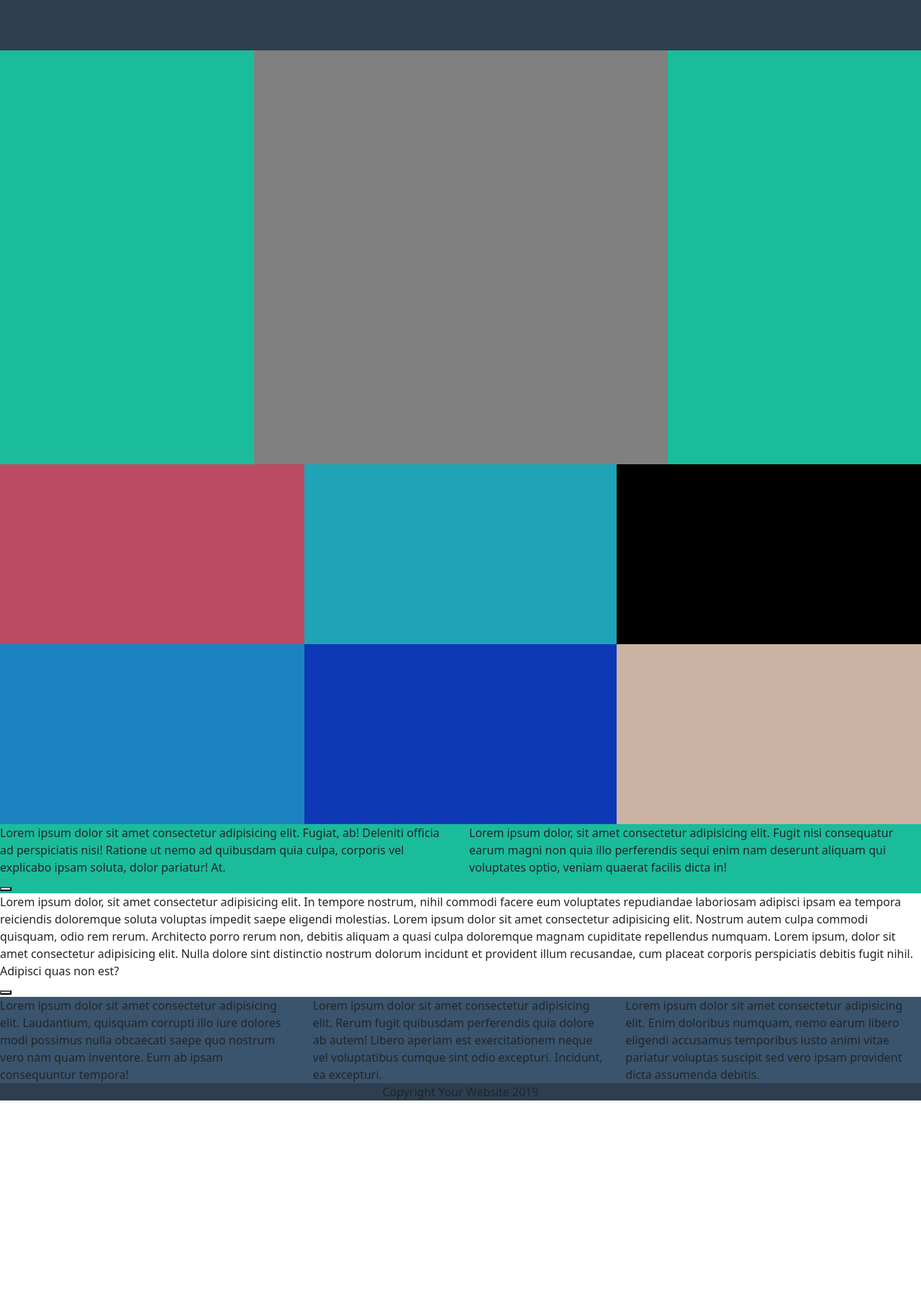
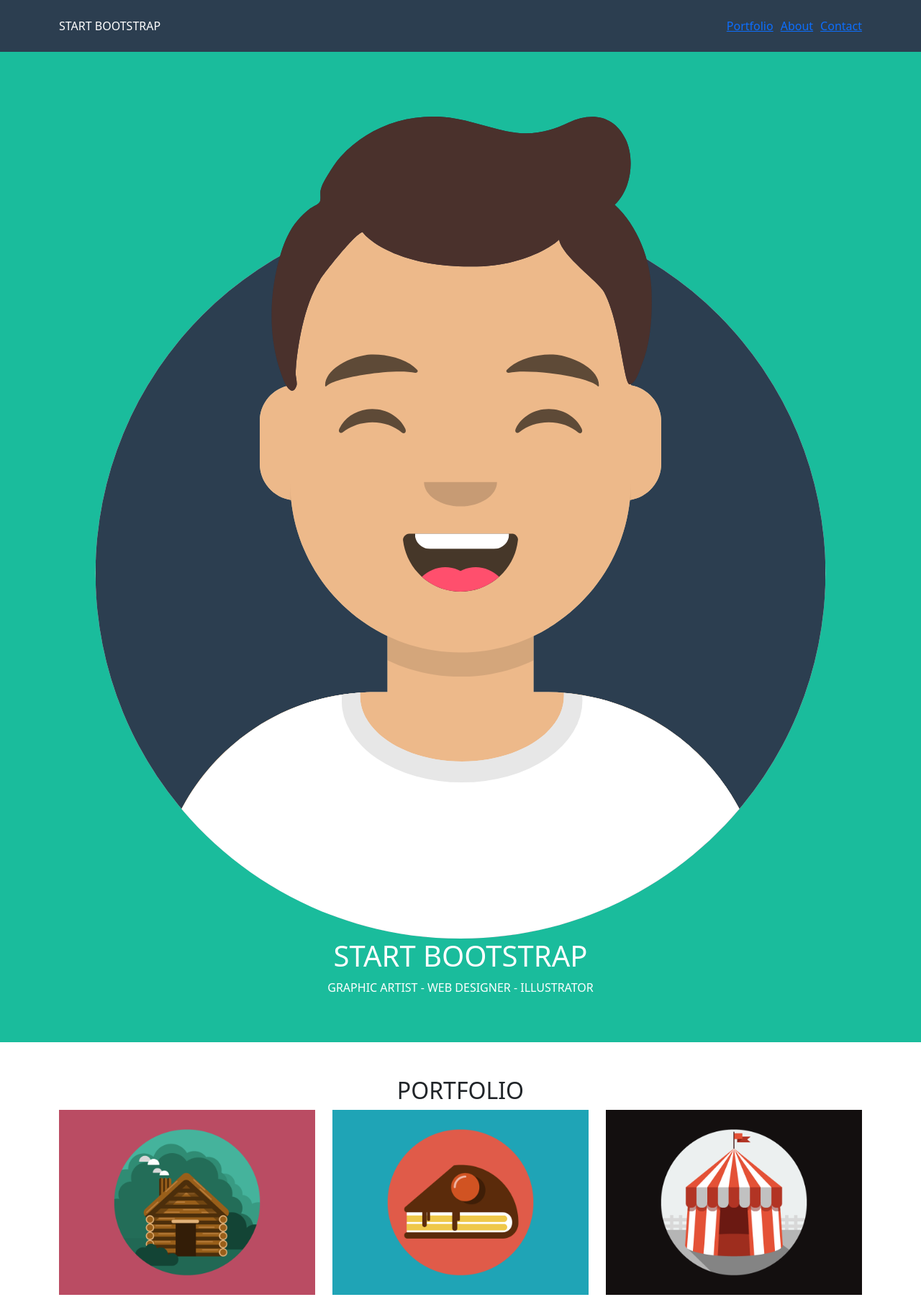
Before and after one commit to olic96/html-css-bootstrap-freelancer, a plain HTML site: page index.html in a window 1280 px wide. Shown: the top 1802 px of the page at 72% size. Before the commit the page ends 1545 px from the top, so only its background shows below. Drawn offline with nearby package versions, Linux system fonts and the light colour scheme.

Commit message:
fix struttura

```diff
--- a/css/style.css
+++ b/css/style.css
@@ -1,75 +1,64 @@
 /* COMMONS */
-.container_custom_small{
+.container_small{
+    width: 60%;
     margin: auto;
-    height: 575px;
-    width: 575px;
-    background-color: grey;
+}
+
+h2{
+    text-align: center;
+}
+
+/* COLORS*/
+.bg_first_color{
+    background-color: #1abc9c;
+}
+
+.bg_second_color{
+    background-color: #2c3e50;
+}
+
+.bg_third_color{
+    background-color: #3a546d;
 }
 
 /* HEADER */
-
-/* header-top */
-.header_top{
-    background-color: #2c3e50;
-    height: 70px;
+header{
+    color: #fff;
 }
-
-.header_top ul li{
-    display: block;
-}
-
-/* hero */
-.header_bottom{
-    background-color: #1abc9c;
+.main_nav ul{
+    display: flex;
+    list-style: none;
+    justify-content: flex-end;
+    gap: 0 10px;
+    margin-bottom: 0;
 }
 
 /* MAIN */
 
-/* section portfolio */
-.granata{
-    background-color: #ba4b63;
+/* hero */
+.hero{
+    color: #fff;
+    text-align: center;
 }
 
-.petrolio{
-    background-color: #1ea4b6;
+/* portfolio */
+.portfolio img{
+    width: 100%;
 }
 
-.nero{
-    background-color: black;
+/* about */
+.about{
+    color: #fff;
 }
+/* contact me */
 
-.azzurro{
-    background-color:#1c83c1 ;
-}
-
-.blu{
-    background-color: #0e38b5;
-}
-
-.beige{
-    background-color: #ccb2a3;
-}
-
-.granata, .petrolio, .nero, .azzurro, .blu, .beige{
-    height: 250px;
-}
-
-/* section about */
-.about{
-    background-color: #1abc9c;
-}
-
-/* section contact me */
 
 /* FOOTER */
 
 /* footer top */
-.footer_top{
-    background-color: #3a546d;
+footer{
+    color: #fff;
+    text-align: center;
 }
 
 /* footer bottom */
-.footer_bottom{
-    background-color: #2c3e50;
-    text-align: center;
-}
--- a/index.html
+++ b/index.html
@@ -12,42 +12,85 @@
 </head>
 <body>
 
-    <header>
+    <header class="bg_second_color py-4">
         <!-- top -->
-        <div class="header_top">
+        <div class="container">
             <div class="row">
-                <div class="col-lg-6 col-md-6 col-10"></div>
-                <div class="col-lg-6 col-md-6 col">
-                    <nav>
+                <div class="col-6">
+                    <div class="logo">START BOOTSTRAP</div>
+                </div>
+                <div class="col-6 text-end">
+                    <nav class="main_nav d-none d-sm-block">
                         <ul>
-                            <li></li>
-                            <li></li>
-                            <li></li>
+                            <li><a href="#">Portfolio</a></li>
+                            <li><a href="#">About</a></li>
+                            <li><a href="#">Contact</a></li>
                         </ul>
                     </nav>
                 </div>
             </div>
         </div>
-        <!-- hero -->
-        <div class="header_bottom">
-            <div class="container_custom_small"></div>
-        </div>
     </header>
 
     <main>
-        <!-- portfolio -->
-        <section class="portfolio">
+        <!-- hero -->
+        <section class="bg_first_color hero py-5" >
+            <div class="container">
                 <div class="row">
-                <div class="col-12 col-md-6 col-lg-4 granata"></div>
-                <div class="col-12 col-md-6 col-lg-4 petrolio"></div>
-                <div class="col-12 col-md-6 col-lg-4 nero"></div>
-                <div class="col-12 col-md-6 col-lg-4 azzurro"></div>
-                <div class="col-12 col-md-6 col-lg-4 blu"></div>
-                <div class="col-12 col-md-6 col-lg-4 beige"></div>
+                    <div class="col">
+                        <img src="../html-css-bootstrap-freelancer/img/avatar.svg" alt="">
+                        <h1>START BOOTSTRAP</h1>
+                        <p>GRAPHIC ARTIST - WEB DESIGNER - ILLUSTRATOR</p>
+                    </div>
+                </div>
             </div>
         </section>
+        <!-- portfolio -->
+        <section class="py-5">
+            <div class="container">
+                <h2>PORTFOLIO</h2>
+                <div class="overflow-hidden">
+                    <div class="row g-4">
+                        <div class="col-12 col-md-6 col-lg-4">
+                            <div class="portfolio">
+                                <img src="../html-css-bootstrap-freelancer/img/cabin.png" alt="">
+                            </div>
+                        </div>
+                        <div class="col-12 col-md-6 col-lg-4">
+                            <div class="portfolio">
+                                <img src="../html-css-bootstrap-freelancer/img/cake.png" alt="">
+                            </div>
+                        </div>
+                        <div class="col-12 col-md-6 col-lg-4">
+                            <div class="portfolio">
+                                <img src="../html-css-bootstrap-freelancer/img/circus.png" alt="">
+                            </div>
+                        </div>
+                        <div class="col-12 col-md-6 col-lg-4">
+                            <div class="portfolio">
+                                <img src="../html-css-bootstrap-freelancer/img/game.png" alt="">
+                            </div>
+                        </div>
+                        <div class="col-12 col-md-6 col-lg-4">
+                            <div class="portfolio">
+                                <img src="../html-css-bootstrap-freelancer/img/safe.png" alt="">
+                            </div>
+                        </div>
+                        <div class="col-12 col-md-6 col-lg-4">
+                            <div class="portfolio">
+                                <img src="../html-css-bootstrap-freelancer/img/submarine.png" alt="">
+                            </div>
+                        </div>
+                    </div>
+                </div>
+            </div>
+
+        </section>
          <!-- about -->
-        <section class="about">
+        <section class="about bg_first_color py-5">
+            <div class="container_small">
+                <div class="container-fluid">
+                    <h2>ABOUT</h2>
                     <div class="row">
                         <div class="col-12 col-md-6">
                             Lorem ipsum dolor sit amet consectetur adipisicing elit. Fugiat, ab! Deleniti officia ad perspiciatis nisi! Ratione ut nemo ad quibusdam quia culpa, corporis vel explicabo ipsam soluta, dolor pariatur! At.
@@ -55,30 +98,49 @@
                         <div class="col-12 col-md-6">
                             Lorem ipsum dolor, sit amet consectetur adipisicing elit. Fugit nisi consequatur earum magni non quia illo perferendis sequi enim nam deserunt aliquam qui voluptates optio, veniam quaerat facilis dicta in!
                         </div>
+                        <div class="col-12 text-center">
+                            <button>Download</button>
                         </div>
-            <button></button>
+                    </div>
+                </div>
+            </div>
         </section>
         <!-- contact me -->
-        <section class="contact_me">
+        <section class="py-5">
+            <div class="container_small">
+                <div class="container-fluid">
+                    <h2>CONTACT ME</h2>
                     <div>
-                Lorem ipsum dolor, sit amet consectetur adipisicing elit. In tempore nostrum, nihil commodi facere eum voluptates repudiandae laboriosam adipisci ipsam ea tempora reiciendis doloremque soluta voluptas impedit saepe eligendi molestias.
-                Lorem ipsum dolor sit amet consectetur adipisicing elit. Nostrum autem culpa commodi quisquam, odio rem rerum. Architecto porro rerum non, debitis aliquam a quasi culpa doloremque magnam cupiditate repellendus numquam.
-                Lorem ipsum, dolor sit amet consectetur adipisicing elit. Nulla dolore sint distinctio nostrum dolorum incidunt et provident illum recusandae, cum placeat corporis perspiciatis debitis fugit nihil. Adipisci quas non est?
+                        Lorem ipsum dolor sit amet consectetur adipisicing elit. Tenetur eligendi perspiciatis molestias voluptas accusamus voluptatem pariatur, id non, at numquam autem optio dolorum. Alias voluptates numquam vitae ex cum distinctio.
+                        Lorem ipsum dolor sit amet consectetur adipisicing elit. Nam, ipsam! Minima aliquam deleniti molestiae excepturi aspernatur facere eum fugit doloremque distinctio, eveniet ratione quos quia ipsa amet, odit nemo laudantium.
                     </div>
-            <button></button>
+                </div>
+            </div>
+
         </section>
     </main>
     <!-- footer -->
     <footer>
-        <div class="footer_top">
+        <div class="footer_top bg_third_color py-5">
+            <div class="container">
                 <div class="row">
-                <div class="col-12 col-md-4"> Lorem ipsum dolor sit amet consectetur adipisicing elit. Laudantium, quisquam corrupti illo iure dolores modi possimus nulla obcaecati saepe quo nostrum vero nam quam inventore. Eum ab ipsam consequuntur tempora!</div>
-                <div class="col-12 col-md-4">Lorem ipsum dolor sit amet consectetur adipisicing elit. Rerum fugit quibusdam perferendis quia dolore ab autem! Libero aperiam est exercitationem neque vel voluptatibus cumque sint odio excepturi. Incidunt, ea excepturi.</div>
-                <div class="col-12 col-md-4">Lorem ipsum dolor sit amet consectetur adipisicing elit. Enim doloribus numquam, nemo earum libero eligendi accusamus temporibus iusto animi vitae pariatur voluptas suscipit sed vero ipsam provident dicta assumenda debitis.</div>
+                    <div class="col-12 col-md-4">
+                        <p>Lorem ipsum dolor sit amet consectetur adipisicing elit. Recusandae voluptate nemo, culpa itaque harum atque voluptatem ea, nam hic nulla est? Et nobis unde tempore nam provident asperiores tempora non.</p>
+                    </div>
+                    <div class="col-12 col-md-4">
+                        <p>Lorem ipsum dolor sit amet consectetur adipisicing elit. Recusandae voluptate nemo, culpa itaque harum atque voluptatem ea, nam hic nulla est? Et nobis unde tempore nam provident asperiores tempora non.</p>
+                    </div>
+                    <div class="col-12 col-md-4">
+                        <p>Lorem ipsum dolor sit amet consectetur adipisicing elit. Recusandae voluptate nemo, culpa itaque harum atque voluptatem ea, nam hic nulla est? Et nobis unde tempore nam provident asperiores tempora non.</p>
                     </div>
                 </div>
-        <div class="footer_bottom">
-            <p>Copyright Your Website 2019</p>
+            </div>
+        </div>
+        <!-- footer bottom -->
+        <div class="footer_bottom bg_second_color py-5">
+            <div class="container">
+                <small>Copyright Your website 2019</small>
+            </div>
         </div>
     </footer>
 
```
Also changed, not shown: img/avatar.svg (added), img/cabin.png (added), img/cake.png (added), img/circus.png (added), img/game.png (added), img/safe.png (added), img/submarine.png (added). Lines whose indentation alone changed are shown as unchanged.
